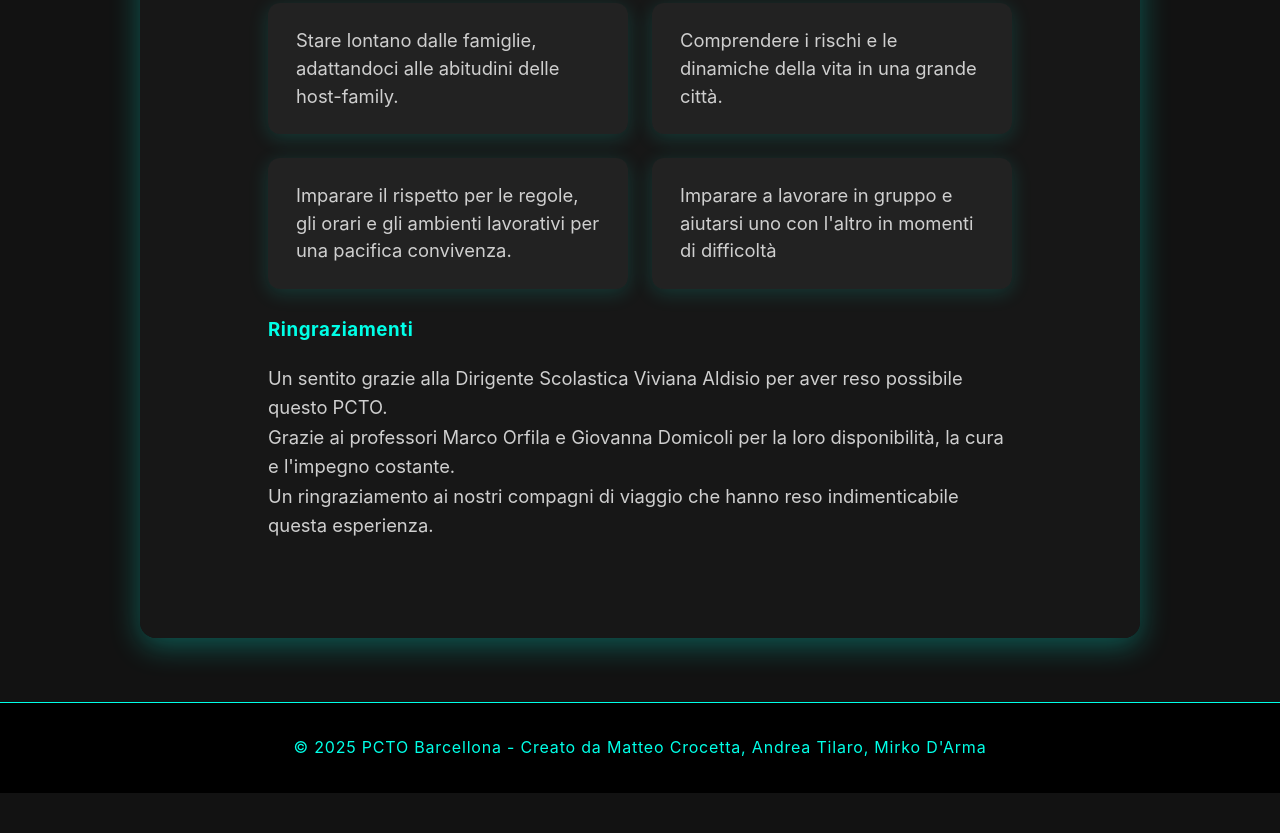
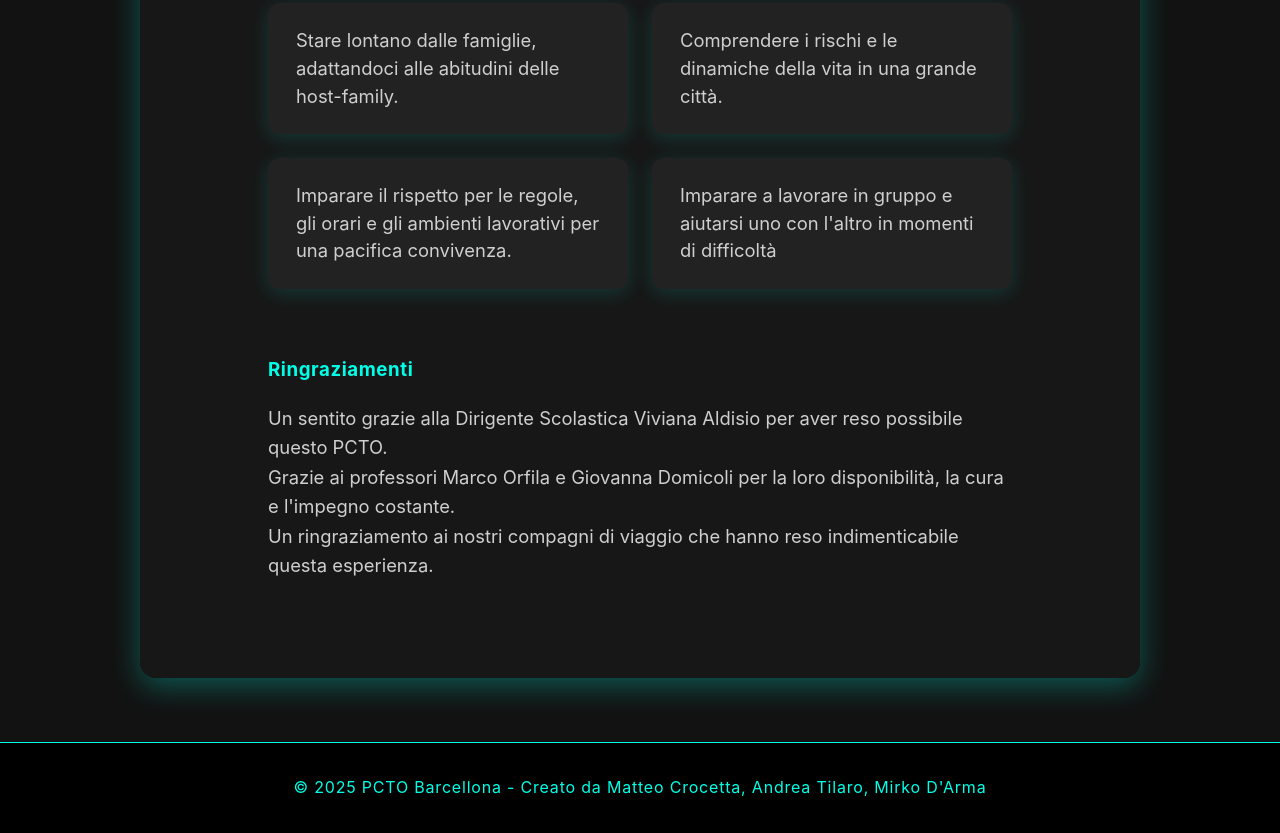
Before and after one commit to matte44L/morselliday, a plain HTML site: page index.html in a window 1280 px wide. Shown: the part 3565-4398 px from the top of the page. Before the commit the page ends 4358 px from the top, so only its background shows below. Drawn offline with Linux system fonts and the light colour scheme.

Commit message:
Update style.css

```diff
--- a/style.css
+++ b/style.css
@@ -92,6 +92,9 @@ h1 {
 h2 {
   font-size: 2rem;
   max-width: 400px;
+}
+h3 {
+  margin-top: 40px;
 }
 
 p, li {
```
